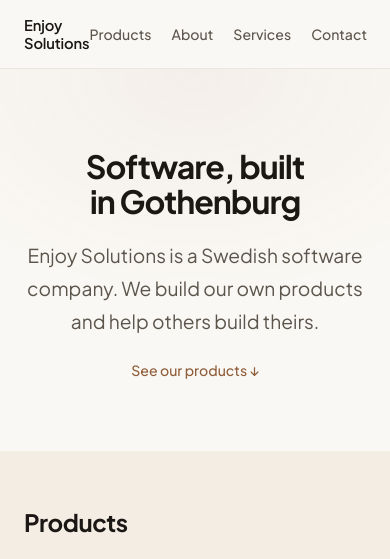
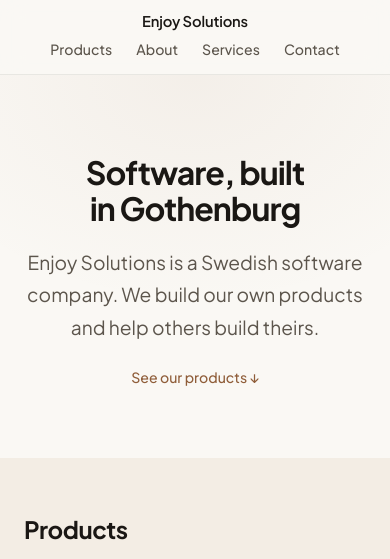
Before and after one commit to richardmarklund/enjoysolutionsfrontend, a plain HTML site: page index.html in a window 390 px wide. Shown: the top 559 px of the page. Drawn offline with Linux system fonts and the light colour scheme.

Commit message:
Stack the header on narrow screens so the brand no longer wraps into the nav
Co-Authored-By: Claude Fable 5.2 <noreply@anthropic.com>

```diff
--- a/styles.css
+++ b/styles.css
@@ -81,6 +81,7 @@ body {
   font-size: 0.92rem;
   font-weight: 600;
   letter-spacing: -0.01em;
+  white-space: nowrap;
   color: var(--ink);
 }
 
@@ -590,8 +591,14 @@ body {
     transform: none;
   }
 
+  .header-inner {
+    flex-direction: column;
+    gap: 0.4rem;
+    padding: 0.75rem 0;
+  }
+
   .site-nav {
-    gap: 1.25rem;
+    gap: 1.5rem;
   }
 
   .services-grid {
```
